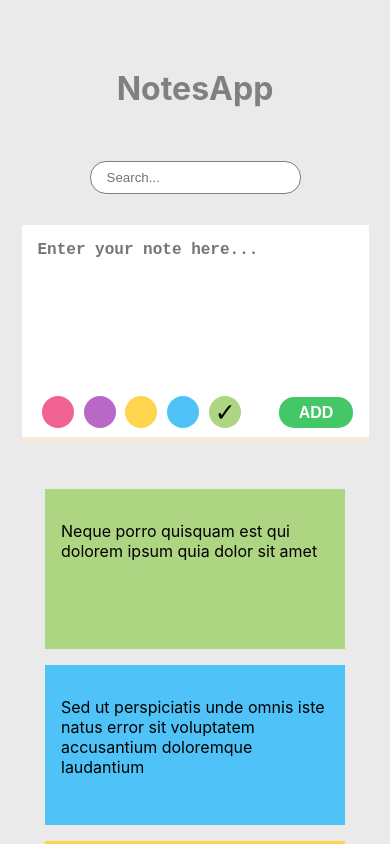
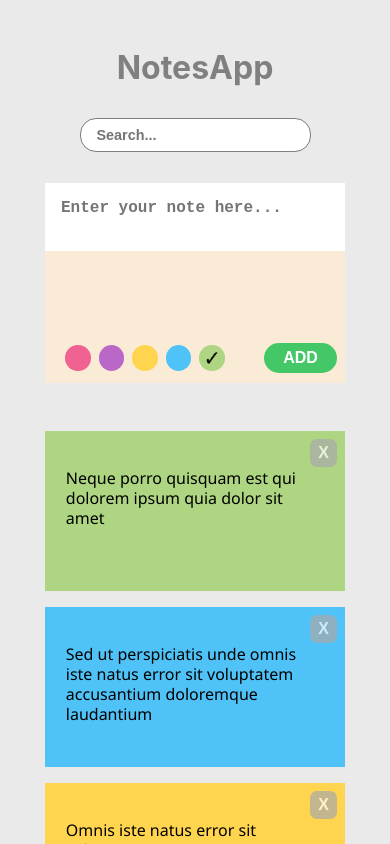
Before and after one commit to enespolat25/redux-notesapp, a React (Create React App) app: page / in a window 390 px wide. Shown: the top 844 px of the page. Built offline with nearby package versions, Linux system fonts and the light colour scheme; the HTML template or start-up script is replaced by a standard one.

Commit message:
search function completed

```diff
--- a/src/components/contents/Content.js
+++ b/src/components/contents/Content.js
@@ -1,15 +1,42 @@
 import React from "react";
 import styles from "./styles.module.css";
-import { useSelector } from "react-redux";
+import { useSelector, useDispatch } from "react-redux";
+import { destroyNote } from "../../redux/notes/notesSlice";
 
 function Content() {
+  const dispatch = useDispatch();
+  const searchValue = useSelector((state) => state.notes.searchValue);
   const notes = useSelector((state) => state.notes.notes);
 
+  let filtered = notes;
+  if (searchValue && searchValue !== "") {
+    const aranacakkelime = searchValue.toLowerCase();
+    if (aranacakkelime && aranacakkelime !== "") {
+      filtered = notes.filter((note) =>
+        note.text.toLowerCase().includes(aranacakkelime)
+      );
+    } else {
+      filtered = notes;
+    }
+  }
+
+  const handleDelete = (id) => {
+    if (window.confirm("Are you sure?")) {
+      console.log("content id", id);
+      dispatch(destroyNote(id));
+    }
+  };
   return (
     <ul className={styles.contentContainer}>
-      {notes.map((note) => (
+      {filtered.map((note) => (
         <li key={note.id} className={note.color}>
           <p>{note.text}</p>
+          <button
+            className={styles.delete}
+            onClick={() => handleDelete(note.id)}
+          >
+            X
+          </button>
         </li>
       ))}
     </ul>
--- a/src/components/contents/styles.module.css
+++ b/src/components/contents/styles.module.css
@@ -10,8 +10,30 @@
 .contentContainer li {
   justify-self: stretch;
   list-style-type: none;
-  padding: 1rem;
+  padding: 1.3rem;
   min-height: 10rem;
+  position: relative;
+  line-height: 125%;
+  font-family: "Segoe UI", Tahoma, Geneva, Verdana, sans-serif;
+}
+
+.delete {
+  cursor: pointer;
+  position: absolute;
+  top: 0.5rem;
+  right: 0.5rem;
+  color: white;
+  background-color: darkgray;
+  opacity: 0.7;
+  padding: 0.3rem 0.5rem;
+  border: none;
+  border-radius: 25%;
+  font-size: 1rem;
+  font-weight: bolder;
+}
+.delete:hover {
+  opacity: 1;
+  color: brown;
 }
 @media screen and (max-width: 617px) {
   .contentContainer {
--- a/src/components/header/styles.module.css
+++ b/src/components/header/styles.module.css
@@ -1,3 +1,4 @@
-.headerelement{
-    color: #808080;
+.headerelement {
+  color: #808080;
+  margin: 0;
 }
--- a/src/components/search/Search.js
+++ b/src/components/search/Search.js
@@ -1,12 +1,27 @@
-import React from 'react'
+import React from "react";
 import styles from "./styles.module.css";
+import { setSearchValue } from "../../redux/notes/notesSlice";
+import { useDispatch, useSelector } from "react-redux";
 
 function Search() {
-    return (
-        <div>
-            <input className={styles.searchinput} placeholder="Search..." type="text" />
-        </div>
-    )
+  const dispatch = useDispatch();
+  const searchValue = useSelector((state) => state.notes.searchValue);
+
+  const handleSearch = (targetvalue) => {
+    dispatch(setSearchValue(targetvalue));
+  };
+
+  return (
+    <div>
+      <input
+        className={styles.searchinput}
+        placeholder="Search..."
+        type="text"
+        value={searchValue}
+        onChange={(e) => handleSearch(e.target.value)}
+      />
+    </div>
+  );
 }
 
-export default Search
+export default Search;
--- a/src/components/search/styles.module.css
+++ b/src/components/search/styles.module.css
@@ -4,4 +4,6 @@
     padding: 0.5rem 1rem;
     border: none;
     outline: 1px solid gray;
+    font-size: 0.9rem;
+    font-weight: bolder;
 }
--- a/src/components/textarea/Textarea.js
+++ b/src/components/textarea/Textarea.js
@@ -28,8 +28,8 @@ function Textarea() {
         placeholder="Enter your note here..."
         name=""
         id=""
-        cols="30"
-        rows="10"
+        // cols="30"
+        // rows="10"
         value={text}
         onChange={(e) => setText(e.target.value, e.target)}
       ></textarea>
--- a/src/components/textarea/styles.module.css
+++ b/src/components/textarea/styles.module.css
@@ -5,10 +5,12 @@
   position: relative;
 }
 .mytextarea {
+  height: 100%;
   padding: 1rem;
-  font-size: 1rem;
+  font-size: 1.2rem;
   font-weight: bolder;
   border: none;
+  color: rgb(73, 73, 73);
 }
 .colorbtnsContainer {
   position: absolute;
@@ -45,6 +47,41 @@
   background-position: center center;
 }
 
+@media screen and (max-width: 617px) {
+  .textareaKapsayici {
+    min-width: 300px;
+    height: 100%;
+  }
+  .mytextarea {
+    font-size: 1rem;
+    min-width: 100%;
+    height: 100%;
+  }
+  .colorbtnsContainer button {
+    width: 1.6rem;
+    height: 1.6rem;
+    border-radius: 50%;
+    margin: 0.25rem;
+    border: none;
+  }
+  .addbtnContainer {
+    position: absolute;
+    display: inline;
+    bottom: 0.6rem;
+    right: 0.5rem;
+  }
+  .addbtn {
+    cursor: pointer;
+    border: none;
+    border-radius: 15px;
+    background-color: #44c767;
+    color: white;
+    font-weight: bolder;
+    font-size: 1rem;
+    padding: 0.4rem 1.2rem;
+  }
+}
+
 @media screen and (min-width: 617px) {
   .textareaKapsayici {
     min-width: 500px;
@@ -57,6 +94,7 @@
 @media screen and (min-width: 951px) {
   .textareaKapsayici {
     min-width: 800px;
+    min-height: 300px;
   }
   .mytextarea {
     min-width: 800px;
--- a/src/redux/notes/notesSlice.js
+++ b/src/redux/notes/notesSlice.js
@@ -20,6 +20,7 @@ export const notesSlice = createSlice({
         color: "yellow",
       },
     ],
+    searchValue: "",
   },
   reducers: {
     addNote: (state, action) => {
@@ -32,8 +33,17 @@ export const notesSlice = createSlice({
         color: color,
       });
     },
+    setSearchValue: (state, action) => {
+      state.searchValue = action.payload;
+    },
+    destroyNote: (state, action) => {
+      const id = action.payload;
+      console.log("slice id", id);
+      const filtered = state.notes.filter((note) => note.id !== id);
+      state.notes = filtered;
+    },
   },
 });
 
-export const { addNote } = notesSlice.actions;
+export const { addNote, setSearchValue, destroyNote } = notesSlice.actions;
 export default notesSlice.reducer;
```
